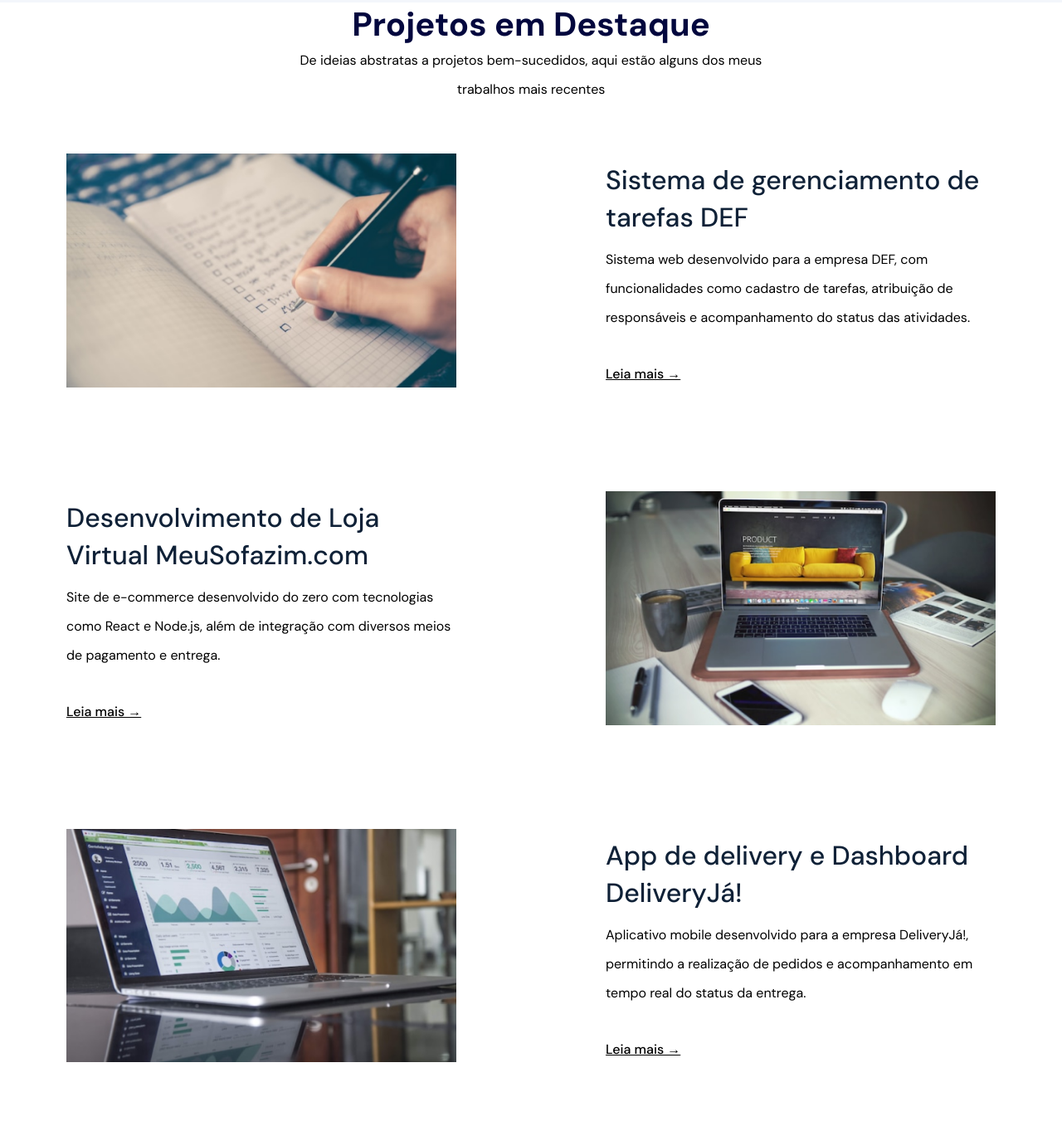
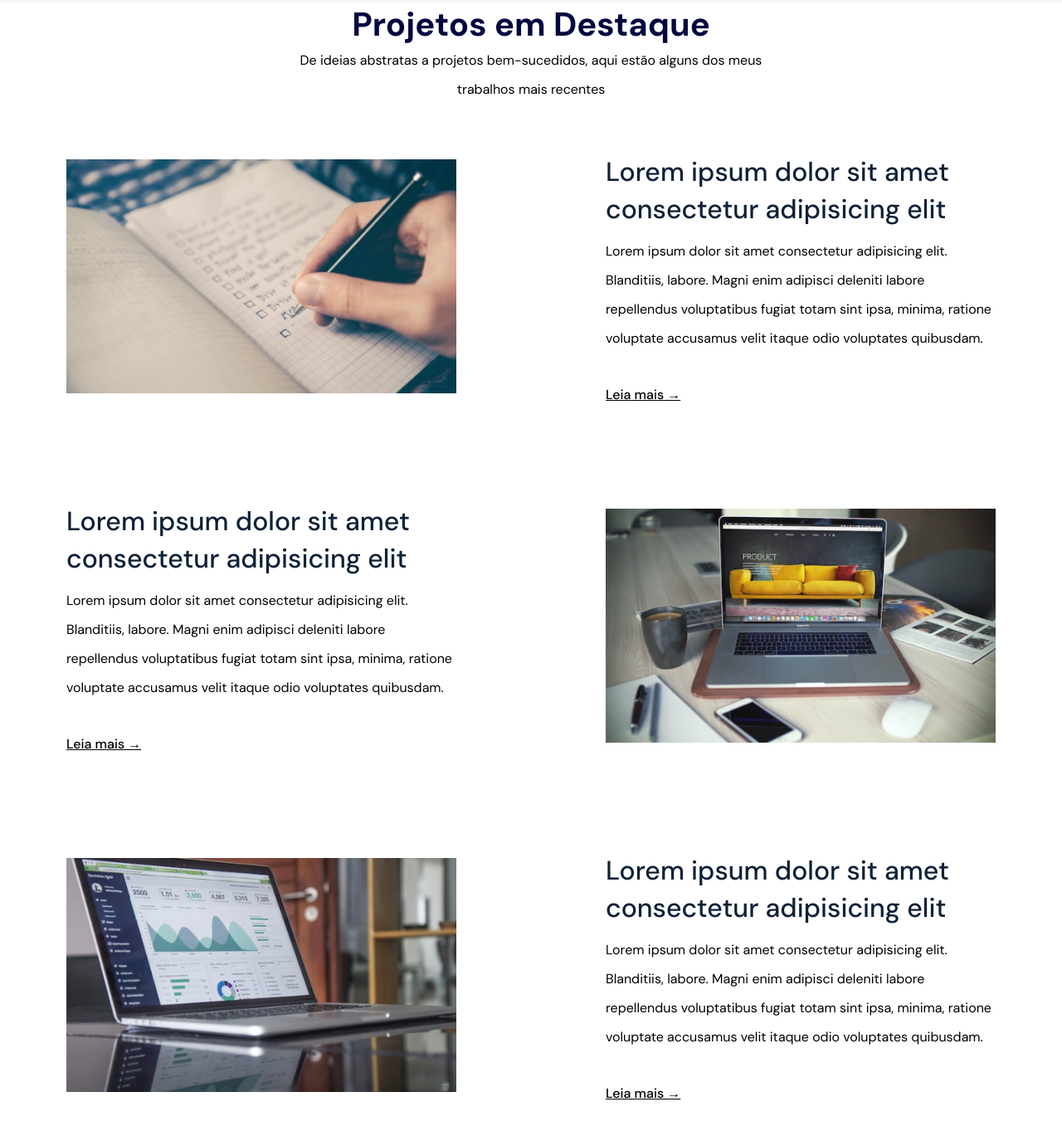
Before and after one commit to Yagoks5/yagoks5.github.io, a plain HTML site: page index.html in a window 1280 px wide. Shown: the part 1877-3240 px from the top of the page at 83% size. Drawn offline with Linux system fonts and the light colour scheme.

Commit message:
Add files via upload
Mudando descrição dos projetos para LOREM

```diff
--- a/index.html
+++ b/index.html
@@ -142,12 +142,10 @@
             </div>
             <div class="projects__info">
               <h3 class="tertiary-title">
-                Sistema de gerenciamento de tarefas DEF
+                Lorem ipsum dolor sit amet consectetur adipisicing elit
               </h3>
               <p>
-                    Sistema web desenvolvido para a empresa DEF, com funcionalidades
-                como cadastro de tarefas, atribuição de responsáveis e
-                acompanhamento do status das atividades.
+                    Lorem ipsum dolor sit amet consectetur adipisicing elit. Blanditiis, labore. Magni enim adipisci deleniti labore repellendus voluptatibus fugiat totam sint ipsa, minima, ratione voluptate accusamus velit itaque odio voluptates quibusdam.
               </p>
               <a href="#">Leia mais &rarr;</a>
             </div>
@@ -158,12 +156,11 @@
             </div>
             <div class="projects__info">
               <h3 class="tertiary-title">
-                Desenvolvimento de Loja Virtual MeuSofazim.com
+                Lorem ipsum dolor sit amet consectetur adipisicing elit
               </h3>
               <p>
-                Site de e-commerce desenvolvido do zero com tecnologias como React
-                e Node.js, além de integração com diversos meios de pagamento e
-                entrega.
+                Lorem ipsum dolor sit amet consectetur adipisicing elit. Blanditiis, labore. Magni enim adipisci deleniti labore repellendus voluptatibus fugiat totam sint ipsa, minima, ratione voluptate accusamus velit itaque odio voluptates quibusdam.
+
               </p>
               <a href="#">Leia mais &rarr;</a>
             </div>
@@ -174,12 +171,11 @@
             </div>
             <div class="projects__info">
               <h3 class="tertiary-title">
-                App de delivery e Dashboard DeliveryJá!
+                Lorem ipsum dolor sit amet consectetur adipisicing elit
               </h3>
               <p>
-                Aplicativo mobile desenvolvido para a empresa DeliveryJá!,
-                permitindo a realização de pedidos e acompanhamento em tempo real
-                do status da entrega.
+                Lorem ipsum dolor sit amet consectetur adipisicing elit. Blanditiis, labore. Magni enim adipisci deleniti labore repellendus voluptatibus fugiat totam sint ipsa, minima, ratione voluptate accusamus velit itaque odio voluptates quibusdam.
+
               </p>
               <a href="#">Leia mais &rarr;</a>
             </div>
```
